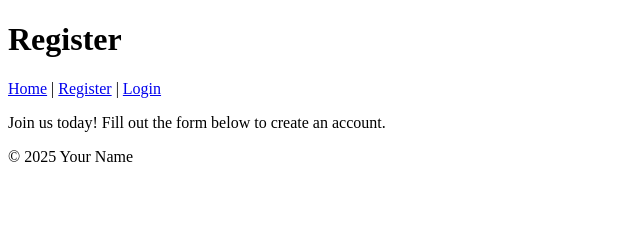
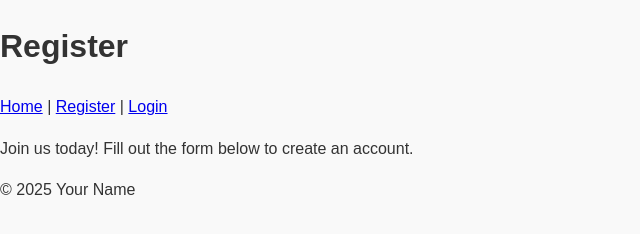
Before and after one commit to cse25-222/CramLink-imports, a plain HTML site: page register.html in a window 1280 px wide. Shown: the whole page, without its empty margins (0-640 px from the left). Drawn offline with Linux system fonts and the light colour scheme.

Commit message:
add styles.css and update

```diff
--- a/register.html
+++ b/register.html
@@ -26,6 +26,8 @@
 
             <a href="login.html">Login</a>
 
+            <link rel="stylesheet" href="styles.css">
+
         </nav>
 
     </header>
--- /dev/null
+++ b/styles.css
@@ -0,0 +1,15 @@
+body {
+
+    font-family: Arial, sans-serif;
+
+    color: #333;
+
+    background-color: #f9f9f9;
+
+    margin: 0;
+
+    padding: 0;
+
+    line-height: 1.6;
+
+}
```
Also changed, not shown: index.html (+2 -0 lines), login.html (+2 -0 lines).
